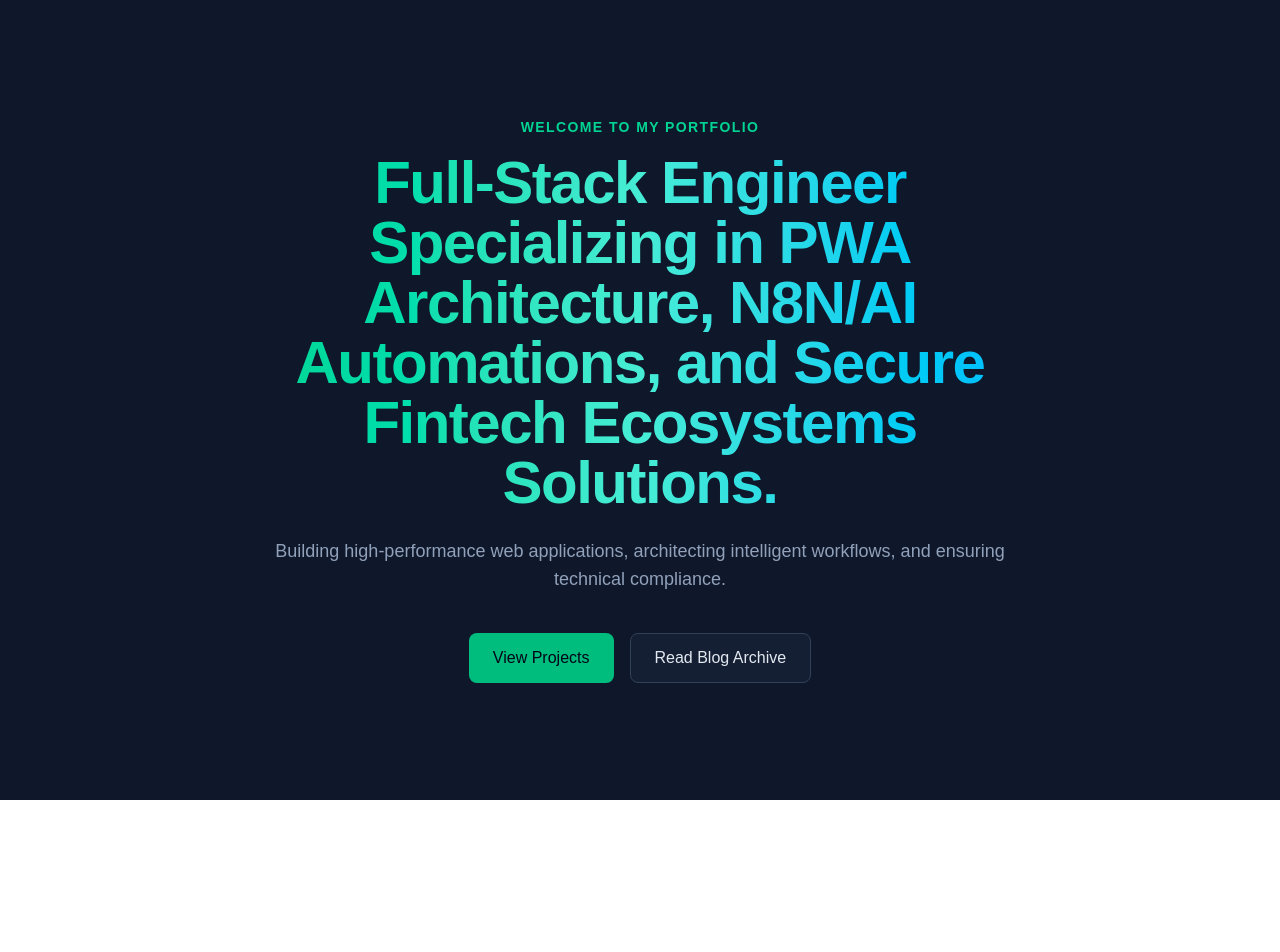
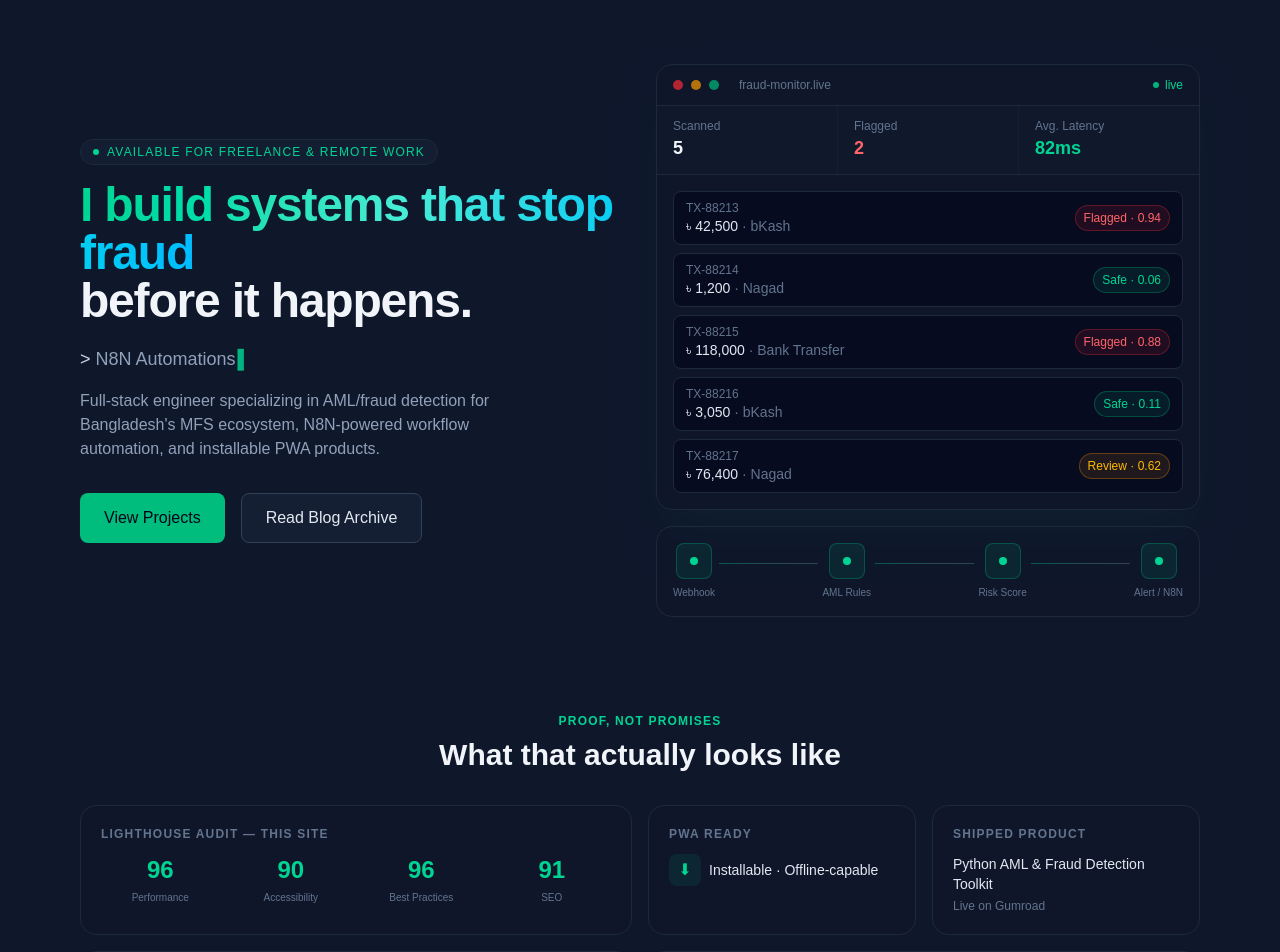
Before and after one commit to monsurhabib01/monsur.dev, a Next.js app: page / in a window 1280 px wide. Shown: the top 952 px of the page. Before the commit the page ends 800 px from the top, so only its background shows below. Built offline with nearby package versions, Linux system fonts and the light colour scheme.

Commit message:
feat: redesign hero with live fraud-detection dashboard mockup + proof bento grid

```diff
--- a/src/app/globals.css
+++ b/src/app/globals.css
@@ -29,3 +29,14 @@ body {
   color: var(--foreground);
   font-family: Arial, Helvetica, sans-serif;
 }
+
+@keyframes fadeIn {
+  from {
+    opacity: 0;
+    transform: translateY(4px);
+  }
+  to {
+    opacity: 1;
+    transform: translateY(0);
+  }
+}
--- a/src/app/page.tsx
+++ b/src/app/page.tsx
@@ -1,27 +1,225 @@
-import React from 'react';
+"use client";
+
+import React, { useEffect, useState } from "react";
+
+// ---- Editable content -------------------------------------------------
+const ROLE_WORDS = [
+  "Fraud Detection",
+  "N8N Automations",
+  "Secure Fintech APIs",
+  "PWA Architecture",
+];
+
+const TRANSACTIONS = [
+  { id: "TX-88213", amount: "৳ 42,500", channel: "bKash", risk: "flagged", score: 0.94 },
+  { id: "TX-88214", amount: "৳ 1,200", channel: "Nagad", risk: "safe", score: 0.06 },
+  { id: "TX-88215", amount: "৳ 118,000", channel: "Bank Transfer", risk: "flagged", score: 0.88 },
+  { id: "TX-88216", amount: "৳ 3,050", channel: "bKash", risk: "safe", score: 0.11 },
+  { id: "TX-88217", amount: "৳ 76,400", channel: "Nagad", risk: "review", score: 0.62 },
+];
+
+// Update these after your next production Lighthouse run
+const METRICS = [
+  { label: "Performance", value: 96 },
+  { label: "Accessibility", value: 90 },
+  { label: "Best Practices", value: 96 },
+  { label: "SEO", value: 91 },
+];
+// -------------------------------------------------------------------------
+
+function useTypedWord(words: string[]) {
+  const [wordIndex, setWordIndex] = useState(0);
+  const [text, setText] = useState("");
+  const [deleting, setDeleting] = useState(false);
+
+  useEffect(() => {
+    const current = words[wordIndex];
+    const speed = deleting ? 40 : 80;
+
+    const timeout = setTimeout(() => {
+      if (!deleting) {
+        if (text.length < current.length) {
+          setText(current.slice(0, text.length + 1));
+        } else {
+          setTimeout(() => setDeleting(true), 1200);
+        }
+      } else {
+        if (text.length > 0) {
+          setText(current.slice(0, text.length - 1));
+        } else {
+          setDeleting(false);
+          setWordIndex((i) => (i + 1) % words.length);
+        }
+      }
+    }, speed);
+
+    return () => clearTimeout(timeout);
+  }, [text, deleting, wordIndex, words]);
+
+  return text;
+}
+
+function riskColor(risk: string) {
+  if (risk === "flagged") return "text-red-400 bg-red-500/10 border-red-500/30";
+  if (risk === "review") return "text-amber-400 bg-amber-500/10 border-amber-500/30";
+  return "text-emerald-400 bg-emerald-500/10 border-emerald-500/30";
+}
+
+function FraudDashboardCard() {
+  const [visibleCount, setVisibleCount] = useState(0);
+
+  useEffect(() => {
+    if (visibleCount >= TRANSACTIONS.length) return;
+    const t = setTimeout(() => setVisibleCount((c) => c + 1), 550);
+    return () => clearTimeout(t);
+  }, [visibleCount]);
+
+  const flaggedCount = TRANSACTIONS.slice(0, visibleCount).filter(
+    (t) => t.risk === "flagged"
+  ).length;
+
+  return (
+    <div className="w-full rounded-2xl border border-slate-800 bg-slate-900/80 shadow-2xl shadow-emerald-500/5 backdrop-blur">
+      {/* window chrome */}
+      <div className="flex items-center gap-2 border-b border-slate-800 px-4 py-3">
+        <span className="h-2.5 w-2.5 rounded-full bg-red-500/70" />
+        <span className="h-2.5 w-2.5 rounded-full bg-amber-500/70" />
+        <span className="h-2.5 w-2.5 rounded-full bg-emerald-500/70" />
+        <span className="ml-3 text-xs font-medium text-slate-500">
+          fraud-monitor.live
+        </span>
+        <span className="ml-auto flex items-center gap-1.5 text-xs text-emerald-400">
+          <span className="h-1.5 w-1.5 animate-pulse rounded-full bg-emerald-400" />
+          live
+        </span>
+      </div>
+
+      {/* stats row */}
+      <div className="grid grid-cols-3 gap-px border-b border-slate-800 bg-slate-800/50">
+        <div className="bg-slate-900/80 px-4 py-3">
+          <div className="text-xs text-slate-500">Scanned</div>
+          <div className="text-lg font-semibold text-slate-100">{visibleCount}</div>
+        </div>
+        <div className="bg-slate-900/80 px-4 py-3">
+          <div className="text-xs text-slate-500">Flagged</div>
+          <div className="text-lg font-semibold text-red-400">{flaggedCount}</div>
+        </div>
+        <div className="bg-slate-900/80 px-4 py-3">
+          <div className="text-xs text-slate-500">Avg. Latency</div>
+          <div className="text-lg font-semibold text-emerald-400">82ms</div>
+        </div>
+      </div>
+
+      {/* transaction feed */}
+      <div className="space-y-2 p-4">
+        {TRANSACTIONS.slice(0, visibleCount).map((tx) => (
+          <div
+            key={tx.id}
+            className="flex items-center justify-between rounded-lg border border-slate-800 bg-slate-950/60 px-3 py-2 text-sm animate-[fadeIn_0.4s_ease-out]"
+          >
+            <div className="flex flex-col">
+              <span className="font-mono text-xs text-slate-500">{tx.id}</span>
+              <span className="text-slate-200">
+                {tx.amount} <span className="text-slate-500">· {tx.channel}</span>
+              </span>
+            </div>
+            <span
+              className={`rounded-full border px-2 py-1 text-xs font-medium capitalize ${riskColor(
+                tx.risk
+              )}`}
+            >
+              {tx.risk} · {tx.score.toFixed(2)}
+            </span>
+          </div>
+        ))}
+        {visibleCount < TRANSACTIONS.length && (
+          <div className="flex items-center gap-2 px-1 py-2 text-xs text-slate-500">
+            <span className="h-1.5 w-1.5 animate-ping rounded-full bg-slate-500" />
+            scanning next transaction…
+          </div>
+        )}
+      </div>
+    </div>
+  );
+}
+
+function WorkflowStrip() {
+  const nodes = ["Webhook", "AML Rules", "Risk Score", "Alert / N8N"];
+  return (
+    <div className="mt-4 flex items-center justify-between rounded-2xl border border-slate-800 bg-slate-900/60 px-4 py-4">
+      {nodes.map((n, i) => (
+        <React.Fragment key={n}>
+          <div className="flex flex-col items-center gap-1.5">
+            <div className="flex h-9 w-9 items-center justify-center rounded-lg border border-emerald-500/30 bg-emerald-500/10 text-emerald-400">
+              <span className="h-2 w-2 rounded-full bg-emerald-400" />
+            </div>
+            <span className="text-[10px] text-slate-500">{n}</span>
+          </div>
+          {i < nodes.length - 1 && (
+            <div className="mx-1 mb-4 h-px flex-1 bg-gradient-to-r from-emerald-500/40 to-slate-700" />
+          )}
+        </React.Fragment>
+      ))}
+    </div>
+  );
+}
+
+function ProofCard({
+  title,
+  children,
+  className = "",
+}: {
+  title: string;
+  children: React.ReactNode;
+  className?: string;
+}) {
+  return (
+    <div
+      className={`rounded-2xl border border-slate-800 bg-slate-900/60 p-5 ${className}`}
+    >
+      <div className="mb-3 text-xs font-semibold uppercase tracking-widest text-slate-500">
+        {title}
+      </div>
+      {children}
+    </div>
+  );
+}
 
 export default function Home() {
+  const typed = useTypedWord(ROLE_WORDS);
+
   return (
-    <main className="flex min-h-screen flex-col items-center justify-center bg-slate-900 px-6 text-slate-100">
-      <div className="max-w-3xl text-center">
-
-        {/* সমাধান: <p> ট্যাগের বদলে এখানে আমরা <div> ব্যবহার করে সেফ নেস্টিং করছি */}
-        <div className="mb-4 text-sm font-semibold uppercase tracking-widest text-emerald-400">
-          Welcome to my Portfolio
+    <main className="min-h-screen bg-slate-900 px-6 py-16 text-slate-100 md:px-12 lg:px-20">
+      {/* HERO */}
+      <section className="mx-auto grid max-w-6xl items-center gap-12 lg:grid-cols-2 lg:gap-8">
+        {/* left: copy */}
+        <div>
+          <div className="mb-4 inline-flex items-center gap-2 rounded-full border border-slate-800 bg-slate-800/40 px-3 py-1 text-xs font-medium uppercase tracking-widest text-emerald-400">
+            <span className="h-1.5 w-1.5 rounded-full bg-emerald-400" />
+            Available for freelance & remote work
           </div>
 
-        {/* আপনার সেই মাস্টারপিস ট্যাগলাইন */}
-        <h1 className="bg-gradient-to-r from-emerald-400 via-teal-300 to-sky-400 bg-clip-text text-4xl font-extrabold tracking-tight text-transparent sm:text-5xl md:text-6xl">
-          Full-Stack Engineer Specializing in PWA Architecture, N8N/AI Automations, and Secure Fintech Ecosystems Solutions.
+          <h1 className="text-4xl font-extrabold tracking-tight sm:text-5xl">
+            <span className="bg-gradient-to-r from-emerald-400 via-teal-300 to-sky-400 bg-clip-text text-transparent">
+              I build systems that stop fraud
+            </span>
+            <br />
+            <span className="text-slate-100">before it happens.</span>
           </h1>
 
-        {/* সাব-টেক্সটটিকেও একটি নিরাপদ <div> এর ভেতর রাখছি */}
-        <div className="mt-6 text-base text-slate-400 md:text-lg">
-          Building high-performance web applications, architecting intelligent workflows, and ensuring technical compliance.
-        </div>
+          <p className="mt-5 h-7 font-mono text-lg text-slate-400">
+            <span className="text-slate-300">{"> "}</span>
+            {typed}
+            <span className="ml-0.5 animate-pulse text-emerald-400">▌</span>
+          </p>
 
-        {/* বাটনসমূহ */}
-        <div className="mt-10 flex flex-wrap justify-center gap-4">
+          <p className="mt-4 max-w-md text-slate-400">
+            Full-stack engineer specializing in AML/fraud detection for
+            Bangladesh&apos;s MFS ecosystem, N8N-powered workflow automation,
+            and installable PWA products.
+          </p>
+
+          <div className="mt-8 flex flex-wrap gap-4">
             <button className="rounded-lg bg-emerald-500 px-6 py-3 font-medium text-slate-950 transition hover:bg-emerald-400">
               View Projects
             </button>
@@ -29,8 +227,76 @@ export default function Home() {
               Read Blog Archive
             </button>
           </div>
+        </div>
 
+        {/* right: live mockup */}
+        <div>
+          <FraudDashboardCard />
+          <WorkflowStrip />
         </div>
+      </section>
+
+      {/* PROOF / BENTO GRID */}
+      <section className="mx-auto mt-24 max-w-6xl">
+        <div className="mb-8 text-center">
+          <div className="text-xs font-semibold uppercase tracking-widest text-emerald-400">
+            Proof, not promises
+          </div>
+          <h2 className="mt-2 text-2xl font-bold text-slate-100 sm:text-3xl">
+            What that actually looks like
+          </h2>
+        </div>
+
+        <div className="grid grid-cols-1 gap-4 md:grid-cols-4">
+          {/* lighthouse scores - spans 2 */}
+          <ProofCard title="Lighthouse Audit — This Site" className="md:col-span-2">
+            <div className="grid grid-cols-4 gap-3">
+              {METRICS.map((m) => (
+                <div key={m.label} className="text-center">
+                  <div className="text-2xl font-bold text-emerald-400">
+                    {m.value}
+                  </div>
+                  <div className="mt-1 text-[10px] text-slate-500">{m.label}</div>
+                </div>
+              ))}
+            </div>
+          </ProofCard>
+
+          {/* PWA */}
+          <ProofCard title="PWA Ready">
+            <div className="flex items-center gap-2 text-slate-200">
+              <span className="flex h-8 w-8 items-center justify-center rounded-lg bg-emerald-500/10 text-emerald-400">
+                ⬇
+              </span>
+              <span className="text-sm">Installable · Offline-capable</span>
+            </div>
+          </ProofCard>
+
+          {/* Gumroad product */}
+          <ProofCard title="Shipped Product">
+            <div className="text-sm text-slate-200">
+              Python AML &amp; Fraud Detection Toolkit
+            </div>
+            <div className="mt-1 text-xs text-slate-500">Live on Gumroad</div>
+          </ProofCard>
+
+          {/* N8N */}
+          <ProofCard title="Automation" className="md:col-span-2">
+            <div className="text-sm text-slate-200">
+              N8N workflows connecting webhook intake → rule engine → risk
+              scoring → alerting, replacing manual review steps.
+            </div>
+          </ProofCard>
+
+          {/* domain */}
+          <ProofCard title="Domain Focus" className="md:col-span-2">
+            <div className="text-sm text-slate-200">
+              Bangladesh MFS ecosystem — bKash, Nagad, BFIU-aligned
+              compliance patterns.
+            </div>
+          </ProofCard>
+        </div>
+      </section>
     </main>
   );
 }
```
Also changed, not shown: public/sw.js. Lines whose indentation alone changed are shown as unchanged.
